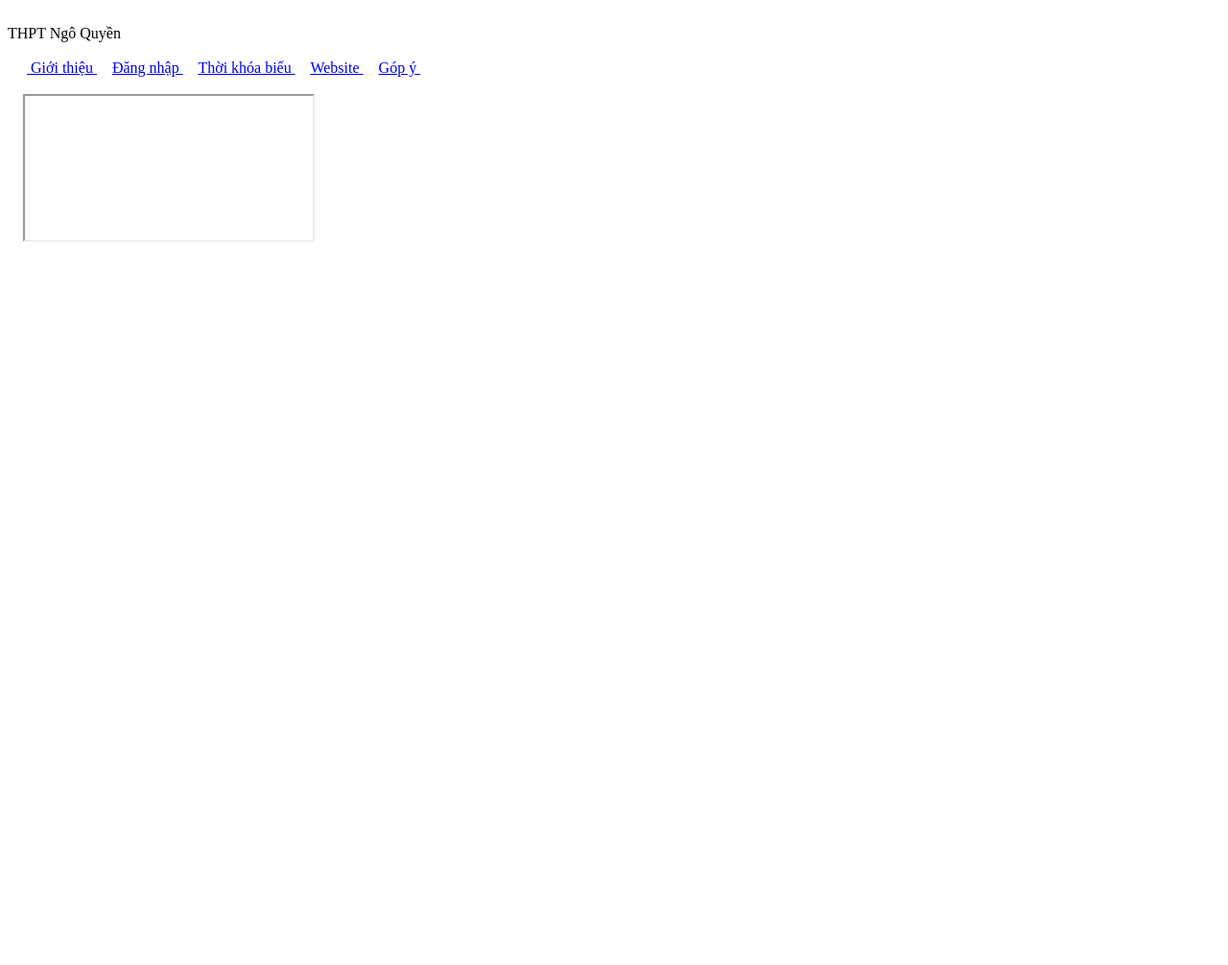
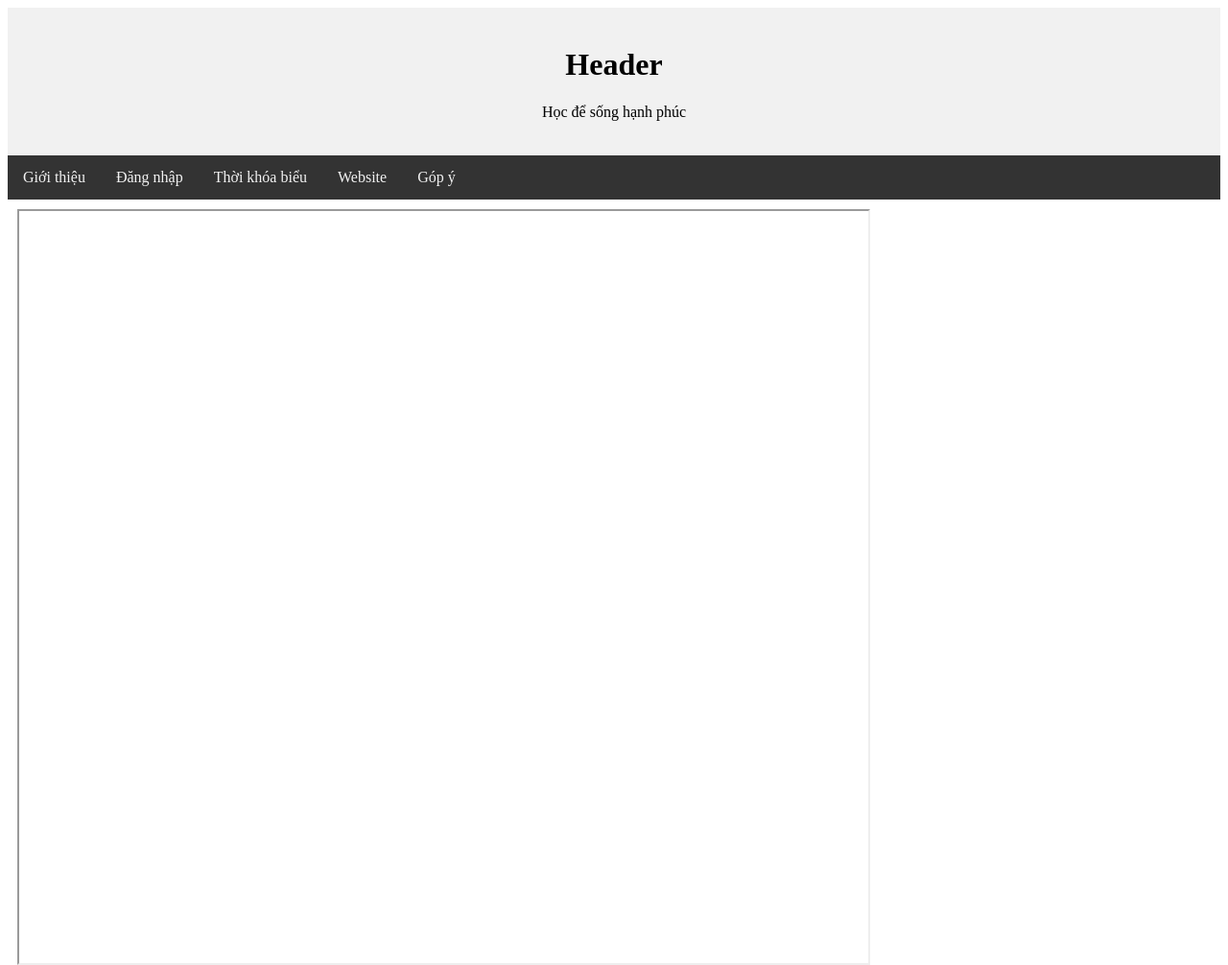
Before and after one commit to beemgah/Minhanh12J, a plain HTML site: page index.html in a window 1280 px wide. Shown: the whole page at 96% size. Before the commit the page ends 800 px from the top, so only its background shows below. Drawn offline with Linux system fonts and the light colour scheme.

Commit message:
Update index.html

```diff
--- a/index.html
+++ b/index.html
@@ -1,28 +1,30 @@
-<!DOCTYPE html>
-<html>
+
+</html>
+<html class="fullsize">
 <head>
-  <meta charset="utf-8">
-    <meta name="viewport" content="width=device-width">
-    <title>BÀI TẬP TIN HỌC 12</title>
-    <style>
-  .beez {color: red; background-color: darkgrey; padding: 15px; text-align: center; width: 100%; height: 100%;}
-  .menu  {background-color: lightgrey;}
-  .menu b {color: #333333;}
-  .menu a:hover{ color: #999999;}
-  .noidung { width: 100%; height: 100%;}
-  </style>
+  <link href="style3.css" rel="stylesheet" type="text/css" />
 </head>
-<body>
-  <div class="beez">THPT Ngô Quyền</div>
-  <div class="menu">
-     <a href="Giới thiệu.html"> Giới thiệu </a>
+  <body>
+    <div class="header">
+  <h1>Header</h1>
+  <p> Học để sống hạnh phúc</p>
+</div>
+
+<div class="topnav">
+ <a href="Giới thiệu.html"> Giới thiệu </a>
     <a href="dangnhap.html" target="nd"> Đăng nhập </a>
     <a href="thoikhoabieu.html" target="nd"> Thời khóa biểu </a>
     <a href="home.html" target="nd"> Website </a>
     <a href="Bai7-NV1.html" target="nd"> Góp ý </a>
-  </div>
-  <div class="menu a">
-    <iframe class="noidung" name="nd" ></iframe>
-  </div>
-</body>
+</div>
+<div class="content right">
+  <iframe class="fullsize" name="noidung" border="0">
+  <p></p>
+</p>
+</div>
+
+
+  </body>
+
+
 </html>
```
